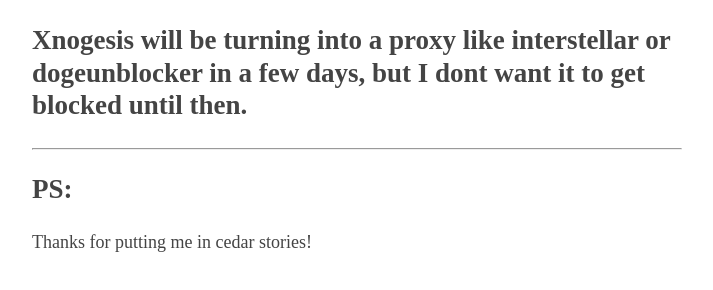
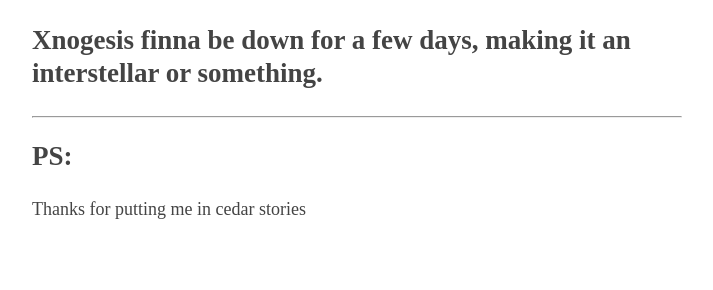
Before and after one commit to Xnogsis/SchollGameSite, a plain HTML site: page index.html in a window 1280 px wide. Shown: the part 86-376 px from the top of the page, without its empty margins (283-996 px from the left). Drawn offline with Linux system fonts and the light colour scheme.

Commit message:
Update index.html

```diff
--- a/index.html
+++ b/index.html
@@ -1,5 +1,5 @@
 <!DOCTYPE html><html><head><meta charset="utf-8"><meta name="viewport" content="width=device-width, initial-scale=1"><title>Xnogesis</title><style type="text/css">body{margin:40px
     auto;max-width:650px;line-height:1.6;font-size:18px;color:#444;padding:0
     10px}h1,h2,h3{line-height:1.2}</style></head><body><header><h1>Hold up!</h1>
-    </header><h2></strong></p><p>Xnogesis will be turning into a proxy like interstellar or dogeunblocker in a few days, but I dont want it to get blocked until then.</p>
-    </blockquote><hr><h2>PS:</h2><p>Thanks for putting me in cedar stories!</a></p></body></html>
+    </header><h2></strong></p><p>Xnogesis finna be down for a few days, making it an interstellar or something.</p>
+    </blockquote><hr><h2>PS:</h2><p>Thanks for putting me in cedar stories</a></p></body></html>
```
